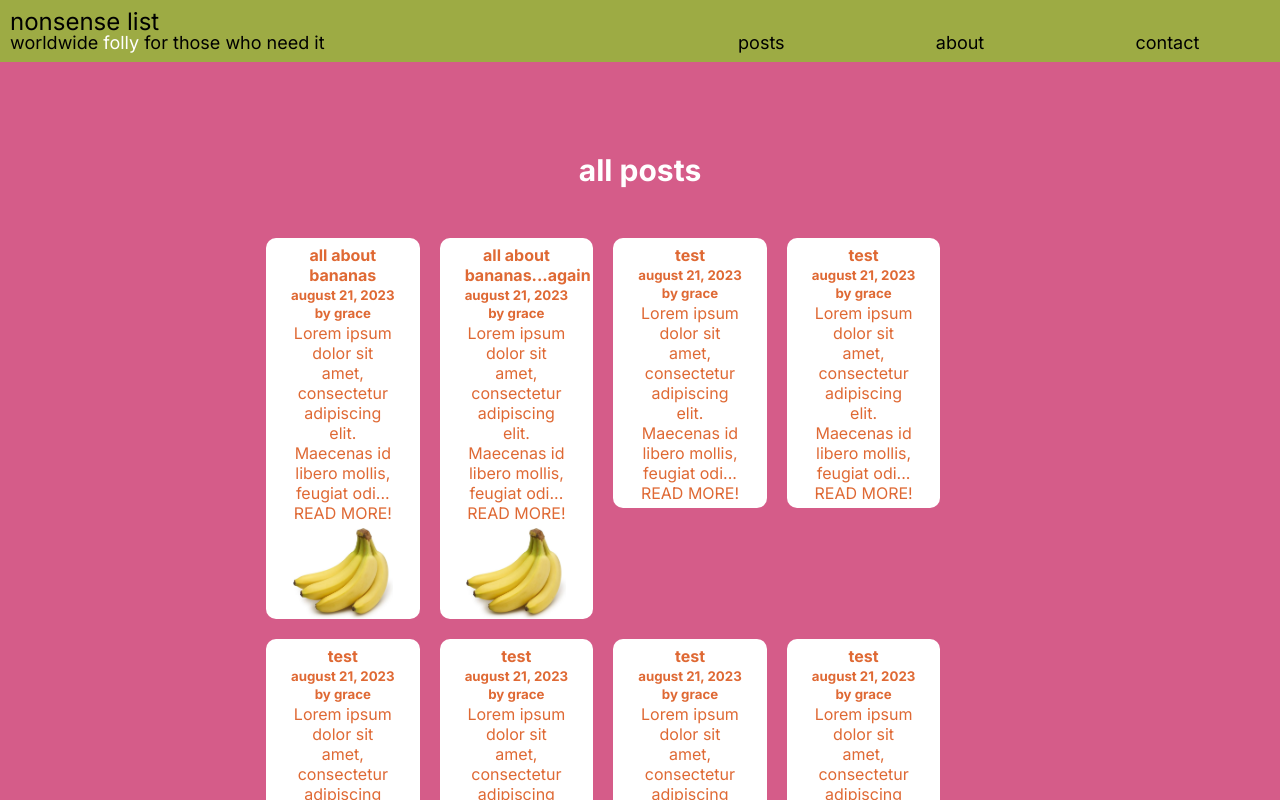
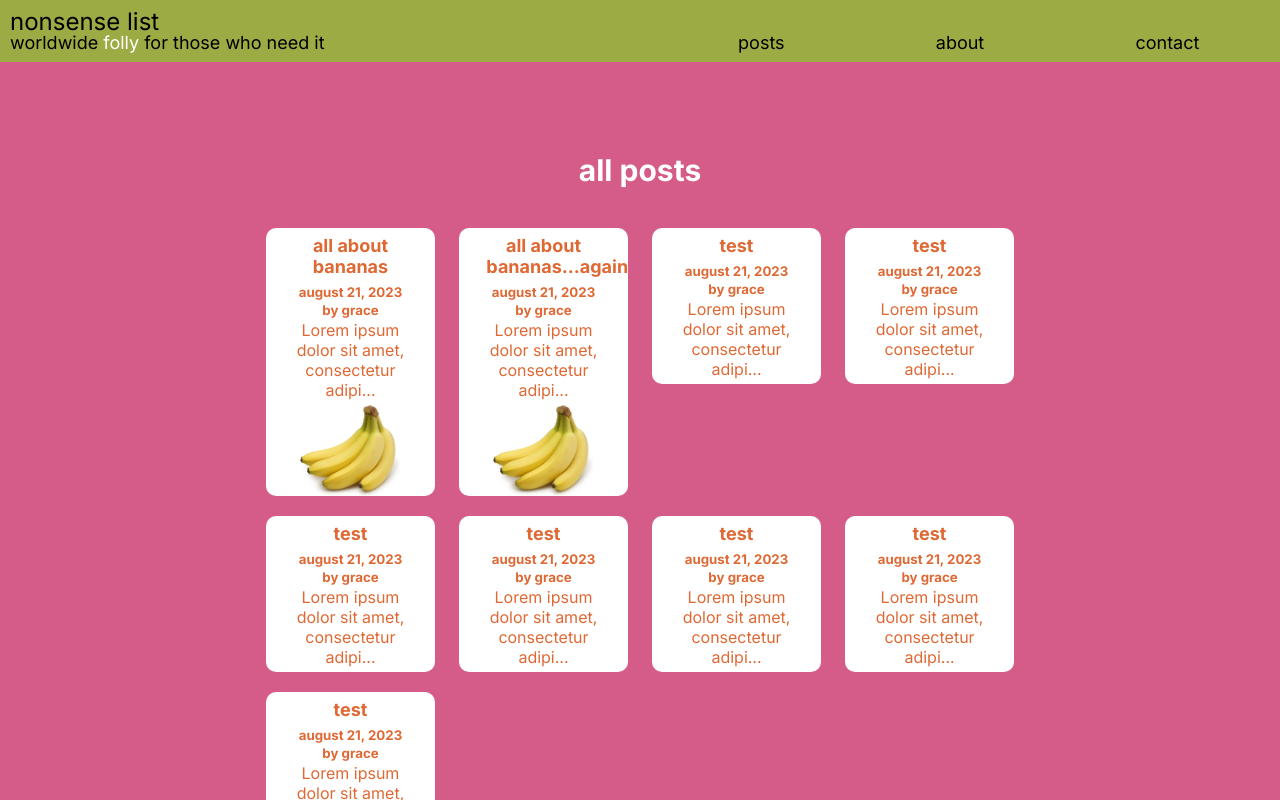
Before and after one commit to gracebmanning/nonsenselist, a React (Create React App) app: page /post in a window 1280 px wide. Shown: the top 800 px of the page. Built offline with nearby package versions, Linux system fonts and the light colour scheme.

Commit message:
create post page

```diff
--- a/src/App.css
+++ /dev/null
@@ -1,3 +0,0 @@
-.App{
-    margin: 0px;
-}
--- a/src/App.js
+++ b/src/App.js
@@ -1,20 +1,20 @@
-import './App.css';
 import { Routes, Route } from 'react-router-dom';
 import Navbar from './components/Navbar/Navbar';
 import Home from './components/Home/Home';
 import About from './components/About/About';
 import Contact from './components/Contact/Contact';
-import AllPosts from './components/Posts/Posts';
+import AllPosts, { postRoutes } from './components/Posts/Posts';
 
 function App() {
   return (
-    <div className="App">
+    <div className="App" style={{margin: "0px"}}>
       <Navbar/>
       <Routes>
         <Route path='/' element={<Home/>} />
         <Route path='/about' element={<About/>} />
         <Route path='/contact' element={<Contact/>} />
         <Route path='/post' element={<AllPosts/>} />
+        {postRoutes}
       </Routes>
     </div>
   );
--- a/src/components/About/About.css
+++ b/src/components/About/About.css
@@ -1,4 +1,4 @@
-.container{
+.aboutContainer{
     display: flex;
     flex-direction: column;
     justify-content: center;
--- a/src/components/About/About.js
+++ b/src/components/About/About.js
@@ -2,7 +2,7 @@ import './About.css';
 
 export default function About(){
     return(
-        <div className='container'>
+        <div className='aboutContainer'>
             <h3 className='aboutTitle'>about nonsense list</h3>
             <div className='aboutText'>
                 <p>
--- a/src/components/Contact/Contact.css
+++ b/src/components/Contact/Contact.css
@@ -1,4 +1,4 @@
-.container{
+.contactContainer{
     display: flex;
     flex-direction: column;
     justify-content: center;
--- a/src/components/Contact/Contact.js
+++ b/src/components/Contact/Contact.js
@@ -2,7 +2,7 @@ import './Contact.css';
 
 export default function Contact(){
     return(
-        <div className='container'>
+        <div className='contactContainer'>
             <h3 className='contactTitle'>contact nonsense list</h3>
             <div className='contactText'>
                 <p>
--- a/src/components/Home/Home.css
+++ b/src/components/Home/Home.css
@@ -1,4 +1,4 @@
-.container{
+.homeContainer{
     display: flex;
     flex-direction: column;
     justify-content: center;
--- a/src/components/Home/Home.js
+++ b/src/components/Home/Home.js
@@ -15,7 +15,7 @@ export default function Home(){
     const filteredTopics = getFilteredTopics(query);
 
     return(
-        <div className='container'>
+        <div className='homeContainer'>
             <h3 className='question'>what are you searching for?</h3>
             <div className='search'>
                 <div className='searchBar'>
--- a/src/components/Posts/Posts.css
+++ b/src/components/Posts/Posts.css
@@ -1,3 +1,4 @@
+/** ALL POSTS GRID PAGE **/
 .allPosts{
     display: flex;
     flex-direction: column;
@@ -12,15 +13,14 @@
     color: white;
 }
 
-.container{
+.postPreviewContainer{
     color: white;
     width: 60%;
-    margin: 10px 30px;
 
     display: flex;
     flex-direction: row;
     flex-wrap: wrap;
-    justify-content: flex-start;
+    justify-content: space-between;
     align-items: stretch;
 }
 
@@ -35,7 +35,7 @@
     color: var(--accent-two);
     background-color: white;
 
-    width: 20%;
+    width: 22%;
     height: fit-content;
 
     transform: scale(1.0);
@@ -58,9 +58,36 @@
 }
 
 .postPreviewInfo h4 {
-    margin: 2px;
+    margin: 2px 2px 7px 2px;
+    font-size: 18px;
 }
 
 .postPreviewInfo h5{
     margin: 2px;
 }
+
+/** INDIVIDUAL POST PAGE **/
+.postContainer{
+    display: flex;
+    flex-direction: column;
+    justify-content: center;
+    align-items: center;
+    height: 100%;
+    width: 100%;
+    margin-top: 60px;
+}
+
+.post{
+    display: flex;
+    flex-direction: column;
+
+    width: 60%;
+    height: fit-content;
+    background-color: white;
+    padding: 10px;
+}
+
+.post img{
+    width: 20%;
+    margin: 10px;
+}
--- a/src/components/Posts/Posts.js
+++ b/src/components/Posts/Posts.js
@@ -1,5 +1,6 @@
 import './Posts.css';
 import posts from '../../posts/index.js';
+import { Route } from 'react-router-dom';
 
 function formatTitle(title){
     var result = title.replaceAll(' ', '-');
@@ -7,43 +8,70 @@ function formatTitle(title){
     return result;
 }
 
-function PostWithPreviewImage(post){
+
+// POST PAGE ELEMENT
+function Post(post){
+    if(post.image === "none"){
+        return(
+            <div className='postContainer'>
+                <div className='post'>
+                    <h3>{post.title}</h3>
+                    <h4>by {post.author} | {post.date}</h4>
+                    {post.body}
+                </div>
+            </div>
+    )
+    } else{
+        return(
+            <div className='postContainer'>
+                <div className='post'>
+                    <h3>{post.title}</h3>
+                    <h4>by {post.author} | {post.date}</h4>
+                    {post.body}
+                    <img src={post.image} alt={post.imageAlt} />
+                </div>
+            </div>
+    )}
+}
+
+// POST PAGE ROUTES
+export const postRoutes = posts.map((post, index) => <Route path={`post/${formatTitle(post.title)}`} element={Post(post, index)} key={post.title} />);
+
+// POST PREVIEWS
+function PostPreview(post){
+    if(post.image === "none"){
+        return(
+            <a className='postPreview' key={post.title} href={`/post/${formatTitle(post.title)}`}>
+                <div className='postPreviewInfo'>
+                    <h4>{post.title}</h4>
+                    <h5>{post.date}</h5>
+                    <h5>by {post.author}</h5>
+                    {post.body.substring(0, 50)}...
+                </div>
+            </a>
+        )
+    } else{
         return(
             <a className='postPreview' key={post.title} href={`post/${formatTitle(post.title)}`}>
                 <div className='postPreviewInfo'>
                     <h4>{post.title}</h4>
                     <h5>{post.date}</h5>
                     <h5>by {post.author}</h5>
-            {post.body.substring(0, 100)}... READ MORE!
+                    {post.body.substring(0, 50)}...
                 </div>
                 <img className='postPreviewImage' src={post.image} alt={post.imageAlt} />
             </a>
-)}
+        )
+    }
+}
 
-function PostNoPreviewImage(post){
-    return(
-    <a className='postPreview' key={post.title} href={`post/${formatTitle(post.title)}`}>
-        <div className='postPreviewInfo'>
-            <h4>{post.title}</h4>
-            <h5>{post.date}</h5>
-            <h5>by {post.author}</h5>
-            {post.body.substring(0, 100)}... READ MORE!
-        </div>
-    </a>
-)}
-
+// ALL POSTS GRID
 export default function AllPosts(){
     return(
         <div className='allPosts'>
             <h3 className='postsTitle'>all posts</h3>
-            <div className='container'>
-                {posts.map(post =>
-                    {if(post.image === "none"){
-                        return PostNoPreviewImage(post)
-                    } else{
-                        return PostWithPreviewImage(post)
-                    }}
-                )}
+            <div className='postPreviewContainer'>
+                {posts.map(post => PostPreview(post))}
             </div>
         </div>
     );
--- a/src/index.css
+++ b/src/index.css
@@ -1,5 +1,3 @@
-
-
 :root{
 	--background-color: #D55C89;
 	--accent-one: #9DAB44;
```
Lines whose indentation alone changed are shown as unchanged.
